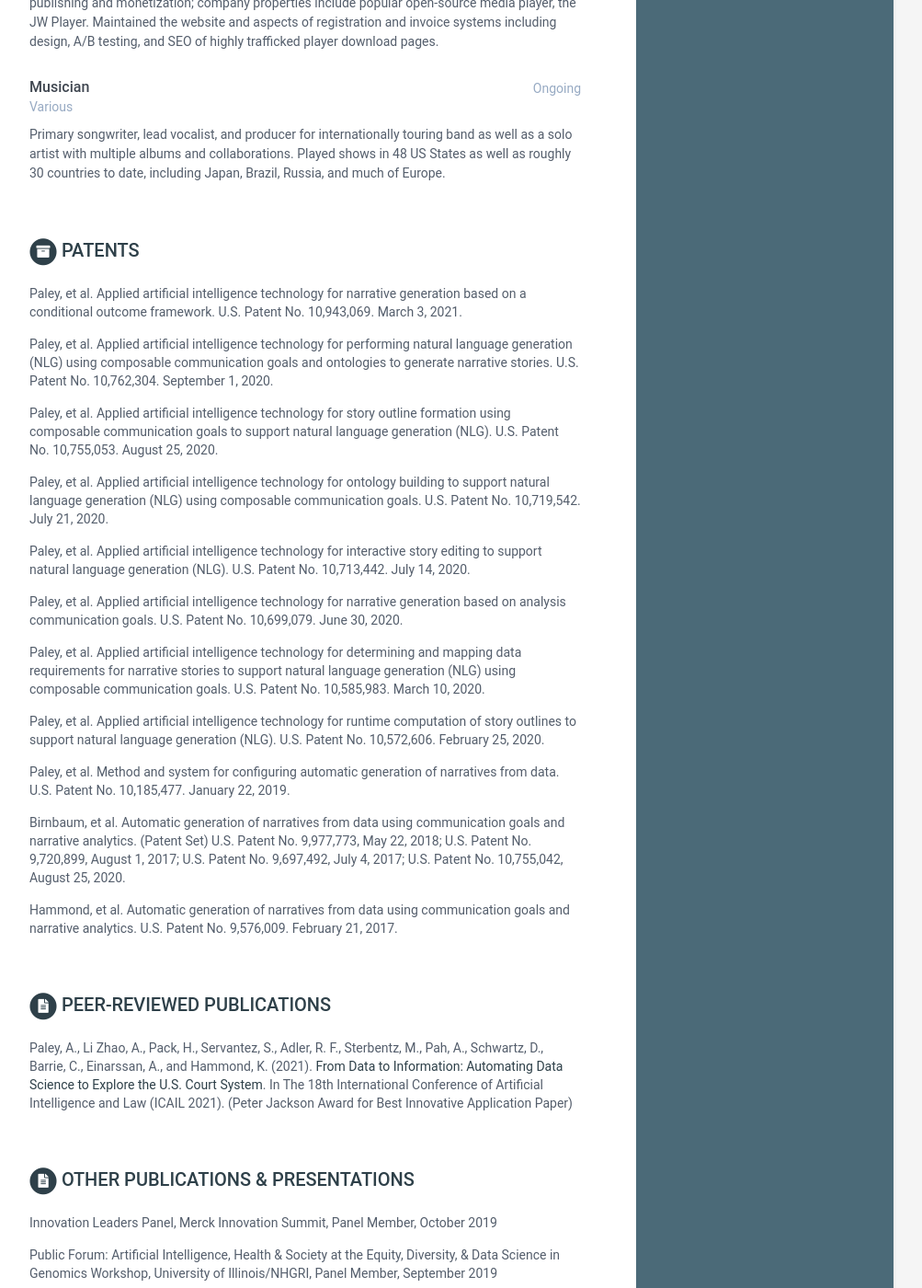
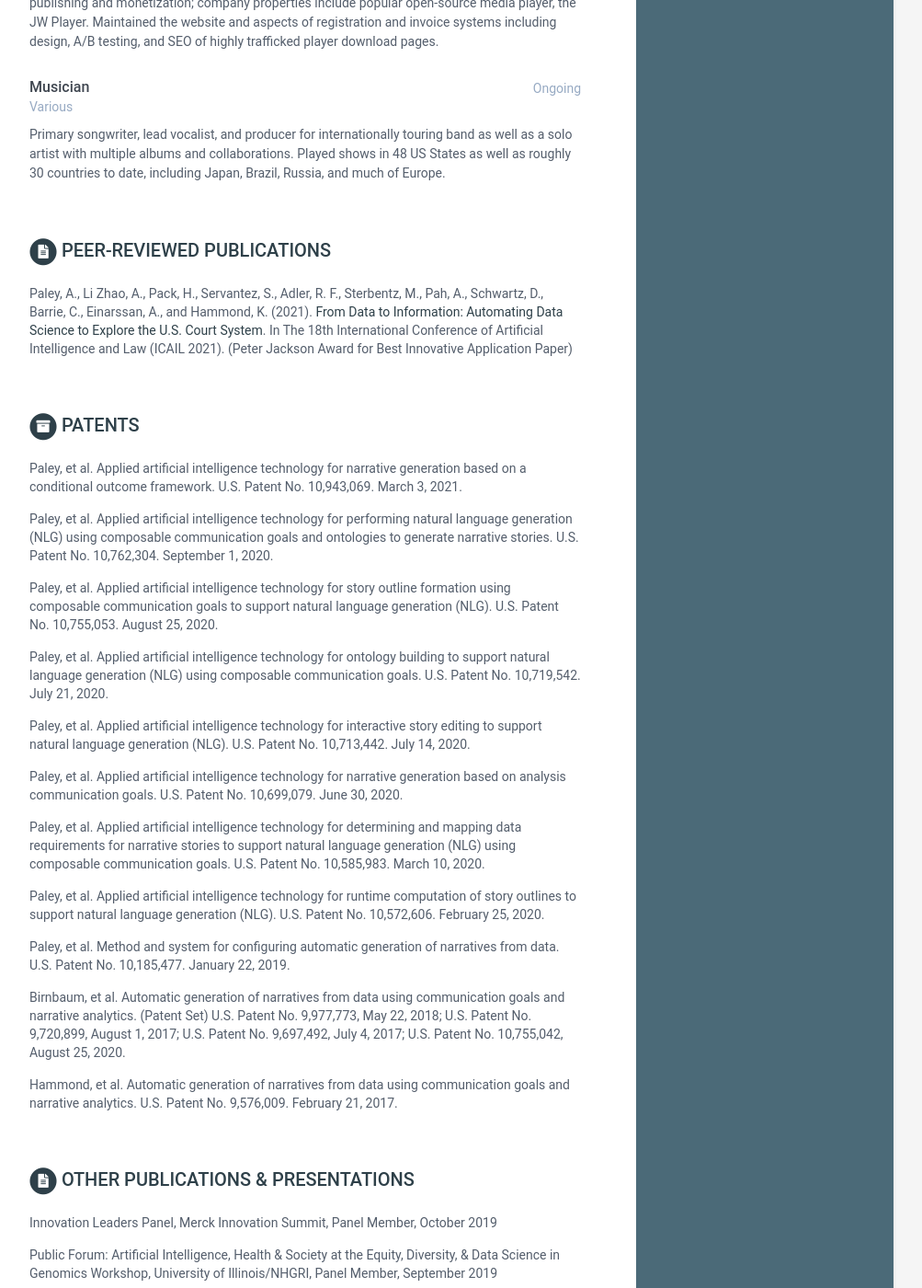
Before and after one commit to andrewpaley/andrewpaley.github.io, a Jekyll site: the page built from index.html, in a window 1280 px wide and 1400 px high, scrolled down 2530 px. Shown: the whole window at 92% size, without its empty margins (168-1171 px from the left). Built offline with Jekyll 4.4.1, drawn with Linux system fonts in a browser that asks for light colours; some of the changed lines change nothing that is shown.

Commit message:
layout tweaks

```diff
--- a/index.html
+++ b/index.html
@@ -13,9 +13,9 @@ layout: default
 
 {% include projects.html %}
 
+{% include prpublications.html %}
+
 {% include patents.html %}
-
-{% include prpublications.html %}
 
 {% include publications.html %}
 
```
